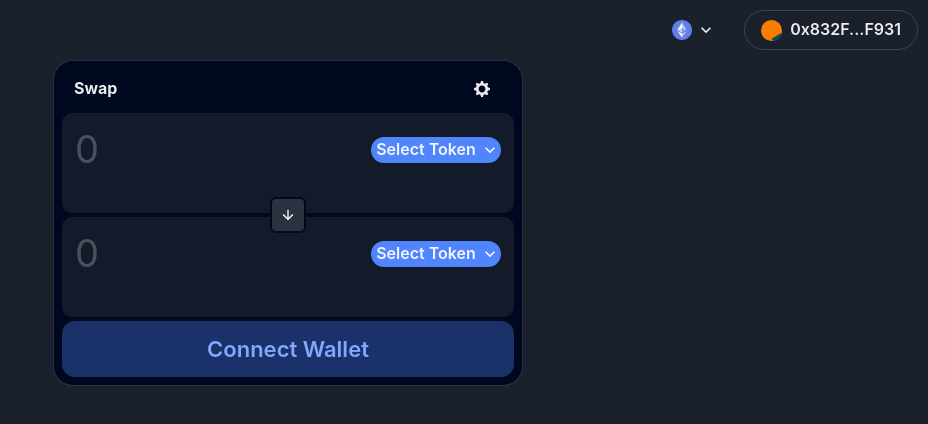
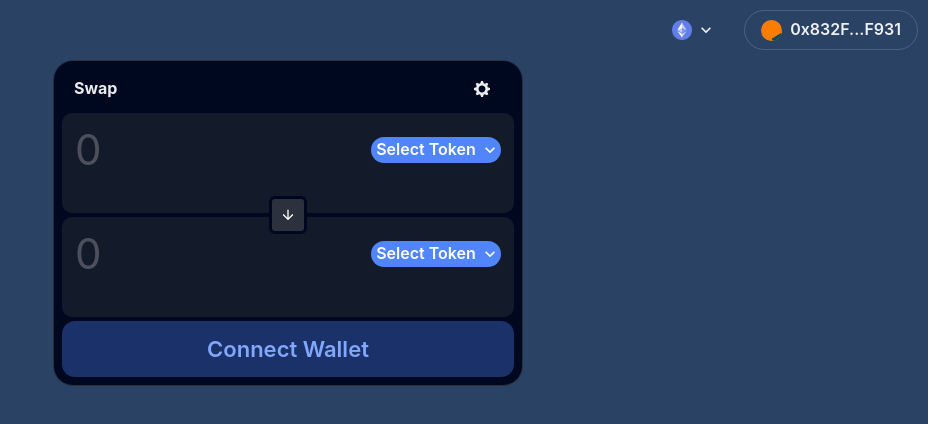
Before and after one commit to gideonnnalue/dex-ui, a React (Vite) app: page / in a window 1280 px wide. Shown: the top 424 px of the page, without its empty margins (352-1280 px from the left). Built offline with nearby package versions, Linux system fonts and the light colour scheme.

Commit message:
implement color mode

```diff
--- a/src/components/Layout/index.tsx
+++ b/src/components/Layout/index.tsx
@@ -1,5 +1,5 @@
 import { PropsWithChildren, ReactElement } from "react";
-import { Box } from "@chakra-ui/react";
+import { Box, useColorMode } from "@chakra-ui/react";
 
 interface LayoutProps {
   header: ReactElement;
@@ -7,8 +7,9 @@ interface LayoutProps {
 
 const Layout = (props: PropsWithChildren<LayoutProps>) => {
   const { header, children } = props;
+  const { colorMode } = useColorMode();
   return (
-    <Box height="100vh" width="100vw" position="relative" overflow="hidden">
+    <Box height="100vh" width="100vw" position="relative" overflow="hidden" bg={colorMode === "light" ? "brand.50" : "blue.800"}>
       {header}
       {children}
     </Box>
--- a/src/components/SideDrawer/DrawerHeader.tsx
+++ b/src/components/SideDrawer/DrawerHeader.tsx
@@ -1,34 +1,40 @@
 import { useState } from "react";
 import { CopyIcon } from "@chakra-ui/icons";
-import { Flex, Circle, Button, Text, HStack, Icon } from "@chakra-ui/react";
+import {
+  Flex,
+  Circle,
+  Button,
+  Text,
+  HStack,
+  Icon,
+  useColorMode,
+} from "@chakra-ui/react";
 import { css } from "@emotion/react";
 import UserSvg from "assets/UserSvg";
 import { AiOutlinePoweroff, AiOutlineSetting } from "react-icons/ai";
 
+const DrawerHeader = () => {
+  const { colorMode } = useColorMode();
+  const isDark = colorMode === "dark";
 
   const copyWalletStyle = css`
     background: transparent !important;
     &:hover > * {
-    color: var(--chakra-colors-whiteAlpha-600);
+      color: var(--chakra-colors-${isDark ? "whiteAlpha" : "blackAlpha"}-600);
     }
 
     &:active > * {
-    color: var(--chakra-colors-whiteAlpha-700);
+      color: var(--chakra-colors-${isDark ? "whiteAlpha" : "blackAlpha"}-700);
     }
   `;
 
-const DrawerHeader = () => {
-
   const [disconnectPressed, setDisconnectPressed] = useState(false);
   const handleDisconnect = () => {
-    setDisconnectPressed(prev => !prev)
-  }
+    setDisconnectPressed((prev) => !prev);
+  };
 
-  return (<Flex
-    justifyContent="space-between"
-    alignItems="center"
-    width="100%"
-  >
+  return (
+    <Flex justifyContent="space-between" alignItems="center" width="100%">
       <Flex alignItems="center">
         <Circle size={30} overflow="hidden">
           <UserSvg />
@@ -50,7 +56,7 @@ const DrawerHeader = () => {
             height="fit-content"
             borderRadius={10}
           >
-          <Icon as={AiOutlineSetting} color="whiteAlpha.800" />
+            <Icon as={AiOutlineSetting} />
           </Button>
         )}
 
@@ -67,11 +73,16 @@ const DrawerHeader = () => {
           transition="all 0.2s"
           overflow="hidden"
         >
-        <Icon as={AiOutlinePoweroff} color="whiteAlpha.800" />
-        {disconnectPressed && <Text fontSize="sm" fontWeight="normal">Disconnect</Text>}
+          <Icon as={AiOutlinePoweroff} />
+          {disconnectPressed && (
+            <Text fontSize="sm" fontWeight="normal">
+              Disconnect
+            </Text>
+          )}
         </Button>
       </HStack>
-  </Flex>)
-}
+    </Flex>
+  );
+};
 
 export default DrawerHeader;
--- a/src/components/SideDrawer/ThemeSwitcher.tsx
+++ b/src/components/SideDrawer/ThemeSwitcher.tsx
@@ -1,7 +1,8 @@
 import { MoonIcon, SunIcon } from "@chakra-ui/icons";
-import { Flex, Text, Button, HStack } from "@chakra-ui/react";
+import { Flex, Text, Button, HStack, useColorMode } from "@chakra-ui/react";
 
 const ThemeSwitcher = () => {
+  const { colorMode, toggleColorMode } = useColorMode();
   return (
     <Flex justifyContent="space-between" alignItems="center">
       <Text>Theme</Text>
@@ -23,6 +24,7 @@ const ThemeSwitcher = () => {
           minH={0}
           height="fit-content"
           variant="ghost"
+          onClick={() => colorMode === "dark" && toggleColorMode()}
         >
           <SunIcon />
         </Button>
@@ -33,6 +35,7 @@ const ThemeSwitcher = () => {
           minH={0}
           height="fit-content"
           variant="ghost"
+          onClick={() => colorMode === "light" && toggleColorMode()}
         >
           <MoonIcon />
         </Button>
--- a/src/components/SideDrawer/index.tsx
+++ b/src/components/SideDrawer/index.tsx
@@ -1,14 +1,8 @@
 import { ArrowRightIcon } from "@chakra-ui/icons";
-import { Box, Button, Text, Flex, VStack } from "@chakra-ui/react";
+import { Box, Button, Text, Flex, VStack, useColorMode } from "@chakra-ui/react";
 import { css } from "@emotion/react";
 import ThemeSwitcher from "./ThemeSwitcher";
 import DrawerHeader from "./DrawerHeader";
-
-const closeBtn = css`
-  &:hover svg {
-    color: var(--chakra-colors-whiteAlpha-400);
-  }
-`;
 
 type SideDrawerProps = {
   closeDrawer: () => void;
@@ -16,6 +10,13 @@ type SideDrawerProps = {
 };
 
 const SideDrawer = ({ closeDrawer, isVisible }: SideDrawerProps) => {
+  const {colorMode} = useColorMode();
+  const isDark = colorMode === "dark";
+  const closeBtn = css`
+  &:hover svg {
+    color: var(--chakra-colors-${isDark ? "whiteAlpha" : "blackAlpha"}-400);
+  }
+`;
   return (
     <Box
       transform={`translateX(${isVisible ? "0px" : "500px"})`}
@@ -41,7 +42,7 @@ const SideDrawer = ({ closeDrawer, isVisible }: SideDrawerProps) => {
         transition="all 0.2s"
         _hover={{
           width: "92.5%",
-          bg: "whiteAlpha.50",
+          bg: isDark ? "whiteAlpha.50" : "blackAlpha.50",
         }}
         display="flex"
         alignItems="flex-start"
@@ -50,7 +51,7 @@ const SideDrawer = ({ closeDrawer, isVisible }: SideDrawerProps) => {
       >
         <ArrowRightIcon
           boxSize={2.5}
-          color="whiteAlpha.700"
+          color={isDark ? "whiteAlpha.700" : "blackAlpha.700"}
           transition="all 0.2s"
         />
       </Button>
@@ -61,7 +62,7 @@ const SideDrawer = ({ closeDrawer, isVisible }: SideDrawerProps) => {
         height="98%"
         top={2}
         right={2}
-        bg="brand.900"
+        bg={colorMode === "dark" ? "brand.900" : "white"}
         borderRadius={10}
         px={5}
         py={4}
--- a/src/components/Swap/index.tsx
+++ b/src/components/Swap/index.tsx
@@ -6,6 +6,7 @@ import {
   Button,
   VStack,
   IconButton,
+  useColorMode,
 } from "@chakra-ui/react";
 import { ArrowDownIcon, SettingsIcon } from "@chakra-ui/icons";
 import SwapInput from "components/ui/SwapInput";
@@ -14,6 +15,7 @@ import { TokenItem } from "components/ui/TokenSelect/SelectItem";
 import { useState } from "react";
 
 const Swap = () => {
+  const { colorMode } = useColorMode()
   const [swapFrom, setSwapFrom] = useState<TokenItem | null>(null);
   const [swapTo, setSwapTo] = useState<TokenItem | null>(null);
   const swapTokenInput = () => {
@@ -22,12 +24,13 @@ const Swap = () => {
     setSwapFrom(token2);
     setSwapTo(token1);
   };
+  const isDark: boolean = colorMode === "dark";
   return (
     <Container>
       <Center>
         <Box
           width={470}
-          bg="brand.900"
+          bg={isDark ? "brand.900" : "white"}
           borderRadius={20}
           borderWidth="1px"
           padding={2}
@@ -66,7 +69,7 @@ const Swap = () => {
               />
               <IconButton
                 aria-label="switch swap"
-                icon={<ArrowDownIcon boxSize={4} color="white" />}
+                icon={<ArrowDownIcon boxSize={4} color={isDark ? "white" : "blackAlpha.900"} />}
                 padding={2}
                 height="fit-content"
                 minWidth="fit-content"
@@ -74,10 +77,10 @@ const Swap = () => {
                 top="50%"
                 left="50%"
                 transform="translate(-50%, -50%)"
-                borderWidth={2}
-                borderColor="brand.900"
-                _hover={{ bg: "rgb(66 71 82)" }}
-                bgColor="#2c313e"
+                borderWidth={3}
+                borderColor={isDark ? "brand.900" : "white"}
+                _hover={{ bg: isDark ? "rgb(66 71 82)" : "gray.50" }}
+                bgColor={isDark ? "#2c313e": "grey.100"}
                 onClick={swapTokenInput}
               />
             </VStack>
--- a/src/components/header/index.tsx
+++ b/src/components/header/index.tsx
@@ -9,6 +9,7 @@ import {
   MenuItem,
   Text,
   Circle,
+  useColorMode,
 } from "@chakra-ui/react";
 import { ChevronDownIcon } from "@chakra-ui/icons";
 
@@ -20,7 +21,9 @@ type DrawerProps = {
 };
 
 const Header = ({ openDrawer }: DrawerProps) => {
+  const { colorMode } = useColorMode();
   const [chain, setChain] = useState(chainList[0]);
+  const isDark = colorMode === "dark";
   return (
     <Flex justify="space-between" alignItems="center" padding="10px 10px">
       <Flex></Flex>
@@ -37,14 +40,14 @@ const Header = ({ openDrawer }: DrawerProps) => {
               <ChevronDownIcon marginLeft={1} boxSize={5} />
             </Flex>
           </MenuButton>
-          <MenuList bg="brand.900">
+          <MenuList bg={isDark ? "brand.900" : "white"}>
             {chainList.map(({ name, img }) => (
               <MenuItem
                 key={name}
                 gap={3}
-                bg="brand.900"
+                bg={isDark ? "brand.900" : "white"}
                 marginBottom={2}
-                _hover={{ bgColor: "brand.800" }}
+                _hover={{ bgColor: isDark ? "brand.800" : "blackAlpha.100" }}
                 onClick={() => setChain({ name, img })}
               >
                 <Image
--- a/src/components/ui/SwapInput.tsx
+++ b/src/components/ui/SwapInput.tsx
@@ -8,6 +8,7 @@ import {
   useDisclosure,
   Circle,
   Image,
+  useColorMode,
 } from "@chakra-ui/react";
 import TokenSelect from "./TokenSelect";
 import { TokenItem } from "./TokenSelect/SelectItem";
@@ -20,9 +21,11 @@ type SwapInputProps = {
 const SwapInput = (props: SwapInputProps) => {
   const { tokenAttributes, setTokenAttributes } = props;
   const { isOpen, onOpen, onClose } = useDisclosure();
+  const { colorMode } = useColorMode();
+  const isDark = colorMode === "dark";
   return (
     <VStack
-      bg="rgb(19, 26, 42)"
+      bg={isDark ? "rgb(19, 26, 42)" : "gray.50"}
       borderRadius={10}
       paddingTop={4}
       paddingBottom={3}
@@ -30,8 +33,8 @@ const SwapInput = (props: SwapInputProps) => {
       paddingRight={3}
       transitionProperty="borderWidth"
       transitionDuration="1.3s"
-      _hover={{ borderColor: "whiteAlpha.50" }}
-      _focusWithin={{ borderColor: "whiteAlpha.300" }}
+      _hover={{ borderColor: isDark ? "whiteAlpha.50" : "blackAlpha.50" }}
+      _focusWithin={{ borderColor: isDark ? "whiteAlpha.300" : "blackAlpha.300" }}
       borderColor="transparent"
       borderWidth={1}
       gap={1}
@@ -42,7 +45,7 @@ const SwapInput = (props: SwapInputProps) => {
           padding={0}
           placeholder="0"
           type="number"
-          fontSize={38}
+          fontSize={42}
           border="none"
           _focusVisible={{ outline: "none" }}
         />
@@ -60,17 +63,35 @@ const SwapInput = (props: SwapInputProps) => {
               <Image src={tokenAttributes.img} boxSize={6} />
             </Circle>
           )}
-          <Text fontSize={tokenAttributes ? 22 : 16} marginLeft={2}>
-            {tokenAttributes ? tokenAttributes.token : "Select Token"}
-          </Text>
-          <ChevronDownIcon as="span" boxSize={5} mx={1} />
+          {tokenAttributes ? (
+            <>
+              <Text
+                fontSize={22}
+                marginLeft={2}
+              >
+                {tokenAttributes ? tokenAttributes.token : "Select Token"}
+              </Text>
+              <ChevronDownIcon as="span" boxSize={5} mx={1} />
+            </>
+          ) : (
+            <>
+              <Text
+                fontSize={16}
+                marginLeft={2}
+                color="white"
+              >
+                Select Token
+              </Text>
+              <ChevronDownIcon as="span" boxSize={5} mx={1} color="white" />
+            </>
+          )}
         </Button>
       </Flex>
       {/* TODO: First Item: token price                   */}
       {/*       Second Item: Users balance for that token */}
       {/* <Flex justifyContent="space-between" width="100%">
-        <Text fontSize={16}>$1,739.84</Text>
-        <Text fontSize={16} color="whiteAlpha.500">
+        <Text fontSize={14}>$1,739.84</Text>
+        <Text fontSize={14} color="grey">
           Balance: 0
         </Text>
       </Flex> */}
--- a/src/components/ui/TokenSelect/SelectItem.tsx
+++ b/src/components/ui/TokenSelect/SelectItem.tsx
@@ -42,7 +42,7 @@ const SelectItem = (props: SelectItemProps) => {
             padding={0}
             lineHeight={1.1}
             fontWeight="light"
-            color="whiteAlpha.500"
+            color="gray"
           >
             {token}
           </Text>
--- a/src/components/ui/TokenSelect/index.tsx
+++ b/src/components/ui/TokenSelect/index.tsx
@@ -10,6 +10,7 @@ import {
   Input,
   VStack,
   Icon,
+  useColorMode,
 } from "@chakra-ui/react";
 import { FiSearch } from "react-icons/fi";
 import SelectItem, { TokenItem } from "./SelectItem";
@@ -24,25 +25,28 @@ type TokenSelectProps = {
 
 const TokenSelect = (props: TokenSelectProps) => {
   const { isOpen, onOpen, onClose, onSelect } = props;
+  const {colorMode} = useColorMode();
   const onSelectToken = (item: TokenItem) => {
     onClose();
     onSelect(item)
   }
+  const isDark = colorMode === "dark";
   return (
     <Modal isOpen={isOpen} onClose={onClose} scrollBehavior="inside">
       <ModalOverlay />
-      <ModalContent bg="brand.900">
+      <ModalContent bg={isDark ? "brand.900" : "white"}>
         <ModalHeader fontSize={16}>Select a Token</ModalHeader>
         <ModalCloseButton />
         <VStack px={6} pb={6} borderBottomWidth={1}>
           <InputGroup>
             <InputLeftElement pointerEvents="none">
-              <Icon as={FiSearch} boxSize={6} color="whiteAlpha.600" />
+              <Icon as={FiSearch} boxSize={6} color={isDark ? "whiteAlpha.600" : "blackAlpha.600"} />
             </InputLeftElement>
             <Input
               borderRadius={10}
               type="tel"
               placeholder="Search name or paste address"
+              borderColor="blue.600"
             />
           </InputGroup>
         </VStack>
--- a/src/theme.ts
+++ b/src/theme.ts
@@ -54,7 +54,7 @@ const components: Record<string, StyleConfig> = {
         };
       },
     },
-  },
+  }
 };
 
 const customConfig: CustomThemeTypings = { config, colors, styles, components };
```
Also changed, not shown: src/main.tsx (+9 -9 lines). Lines whose indentation alone changed are shown as unchanged.
